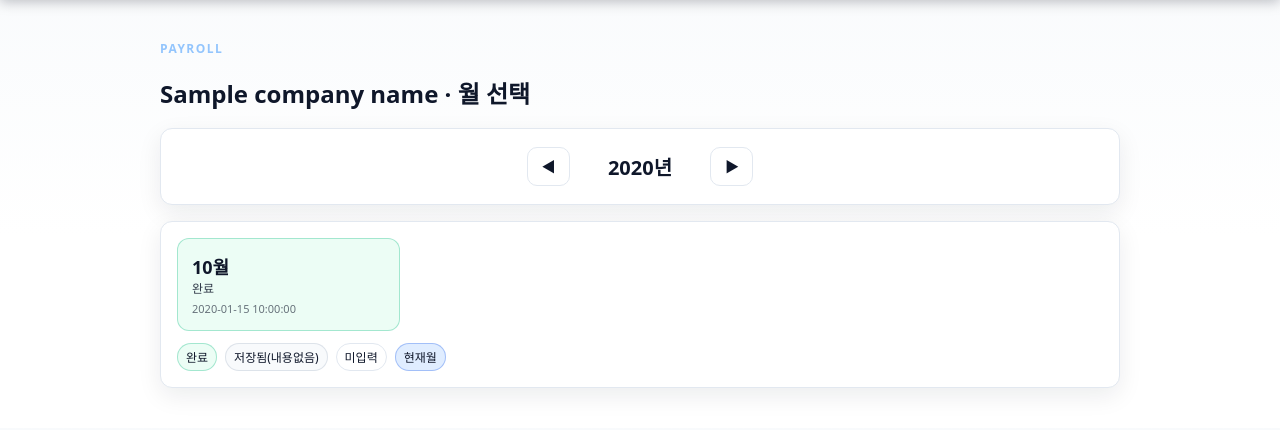
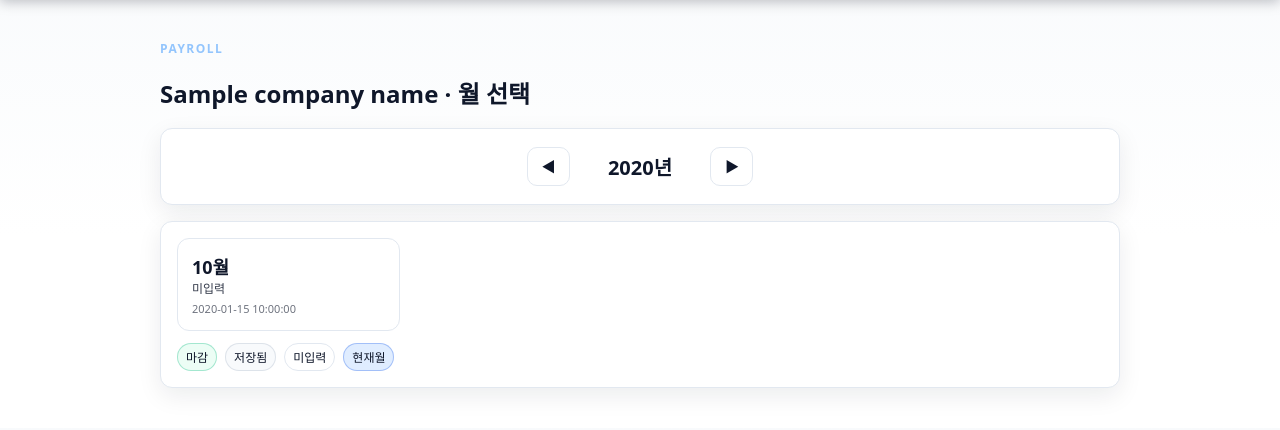
Before and after one commit to traum0123-design/traum0123, a Python web app: template payroll_portal/templates/portal_home.html in a window 1280 px wide. Shown: the part 64-494 px from the top of the page. Run offline with Jinja, Linux system fonts and the light colour scheme; the template is opened without the code that fills it: most values are stand-ins (such as "Sample title", 1, 10 or a date in 2020).

Commit message:
feat(portal): 월 상태 표시를 마감/저장됨/미입력으로 분리 + 자동복사 후 자동저장 방지(DIRTY 초기화)

```diff
--- a/app/routes/portal.py
+++ b/app/routes/portal.py
@@ -232,7 +232,7 @@ def portal_home(request: Request, slug: str, db: Session = Depends(get_db)):
     )
     status = {}
     for rec in records:
-        state = "done" if has_meaningful_data(rec.rows_json) else "empty"
+        state = "closed" if bool(getattr(rec, "is_closed", False)) else ("saved" if has_meaningful_data(rec.rows_json) else "none")
         status[int(rec.month)] = {
             "state": state,
             "updated_at": rec.updated_at.strftime("%Y-%m-%d %H:%M:%S") if rec.updated_at else "",
--- a/payroll_portal/templates/portal_home.html
+++ b/payroll_portal/templates/portal_home.html
@@ -18,10 +18,12 @@
          href="{{ url_for('portal.edit_payroll', slug=slug, year=year, month=m.month) }}">
         <div class="m">{{ '%02d'|format(m.month) }}월</div>
         <div class="s">
-          {% if m.state == 'done' %}
-            완료
-          {% elif m.state == 'empty' %}
-            저장됨(내용없음)
+          {% if m.state == 'closed' %}
+            마감
+          {% elif m.state == 'saved' %}
+            저장됨
+          {% elif m.state == 'none' %}
+            미입력
           {% else %}
             미입력
           {% endif %}
@@ -31,8 +33,8 @@
       {% endfor %}
     </div>
     <div class="legend">
-      <span class="badge b-done">완료</span>
-      <span class="badge b-empty">저장됨(내용없음)</span>
+      <span class="badge b-closed">마감</span>
+      <span class="badge b-saved">저장됨</span>
       <span class="badge b-none">미입력</span>
       <span class="badge b-current">현재월</span>
     </div>
@@ -47,14 +49,14 @@
   .month-btn .m{ font-weight:700; font-size:18px; }
   .month-btn .s{ font-size:12px; opacity:.85; }
   .month-btn .u{ font-size:11px; opacity:.6; margin-top:4px; }
-  .month-btn.done{ background:#ecfdf5; border-color:#10b98155; }
-  .month-btn.empty{ background:#f8fafc; border-color:#94a3b844; }
+  .month-btn.closed{ background:#ecfdf5; border-color:#10b98155; }
+  .month-btn.saved{ background:#f8fafc; border-color:#94a3b844; }
   .month-btn.none{ background:#fff; }
   .month-btn.current{ outline:2px solid #2563eb; }
   .legend{ display:flex; gap:8px; margin-top:12px; flex-wrap:wrap; }
   .badge{ display:inline-block; padding:4px 8px; border-radius:999px; font-size:12px; border:1px solid var(--border); }
-  .badge.b-done{ background:#ecfdf5; border-color:#10b98155; }
-  .badge.b-empty{ background:#f8fafc; border-color:#94a3b844; }
+  .badge.b-closed{ background:#ecfdf5; border-color:#10b98155; }
+  .badge.b-saved{ background:#f8fafc; border-color:#94a3b844; }
   .badge.b-none{ background:#fff; }
   .badge.b-current{ background:#e0edff; border-color:#2563eb55; }
 </style>
```
Also changed, not shown: payroll_portal/templates/payroll_edit.html (+6 -1 lines).
